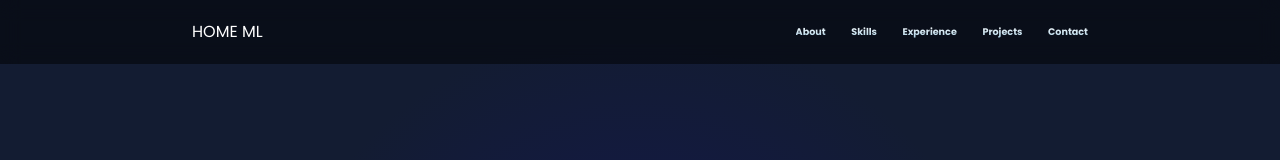
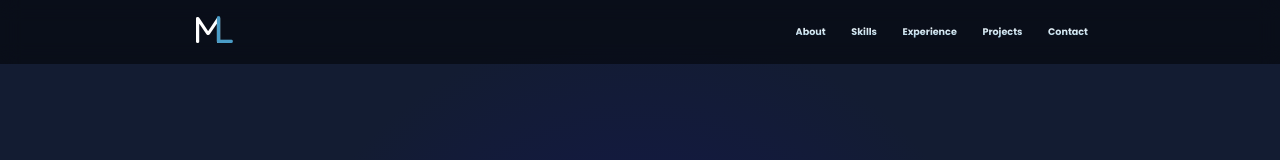
Before and after one commit to MartincsekLevente/Portfolio, a React (Vite) app: page / in a window 1280 px wide. Shown: the top 160 px of the page. Built offline with nearby package versions, Linux system fonts and the light colour scheme.

Commit message:
P-23: Add icon and navigaton to home section

```diff
--- a/src/components/navbar/Navbar.scss
+++ b/src/components/navbar/Navbar.scss
@@ -17,6 +17,36 @@
         height: 8vh;
         width: $content_width;
 
+        .navbar-home-title {
+            display: flex;
+            font-size: 3vw;
+            font-family: Jura, "sans-serif";
+            font-weight: bold;
+            user-select: none;
+            align-items: center;
+            line-height: 1;
+            padding-bottom: 0.5vw;
+            cursor: pointer;
+            color: $primary;
+            transition: color 0.5s ease;
+
+            &.hovered {
+                color: #4a9cc6;
+            }
+
+            .navbar-home-title-right {
+                position: relative;
+                left: -0.89vw;
+                color: #4a9cc6;
+                font-size: 3.1vw;
+                transition: color 0.5s ease;
+
+                &.hovered {
+                    color: $primary;
+                }
+            }
+        }
+
         .navbar-items {
             display: flex;
             gap: 2vw;
--- a/src/components/navbar/Navbar.tsx
+++ b/src/components/navbar/Navbar.tsx
@@ -1,11 +1,19 @@
 import './Navbar.scss';
 import NavbarItem from "./navbar-item/NavbarItem.tsx";
+import { useState } from "react";
 
 export default function Navbar() {
+    const [titleHovered, setTitleHovered] = useState(false)
+
     return (
         <div className="navbar-bg">
             <div className="navbar-container">
-                <div className="home-title">HOME ML</div>
+                <div className={`navbar-home-title ${titleHovered ? 'hovered' : null}`}
+                     onClick={() => document.querySelector('#home')!.scrollIntoView({behavior: 'smooth'})}
+                     onMouseEnter={() => setTitleHovered(true)}
+                     onMouseLeave={() => setTitleHovered(false)}>
+                    M<span className={`navbar-home-title-right ${titleHovered ? 'hovered' : null}`}>L</span>
+                </div>
                 <div className="navbar-items">
                     <NavbarItem title="About" navigateTo="#about"></NavbarItem>
                     <NavbarItem title="Skills" navigateTo="#skills"></NavbarItem>
```
